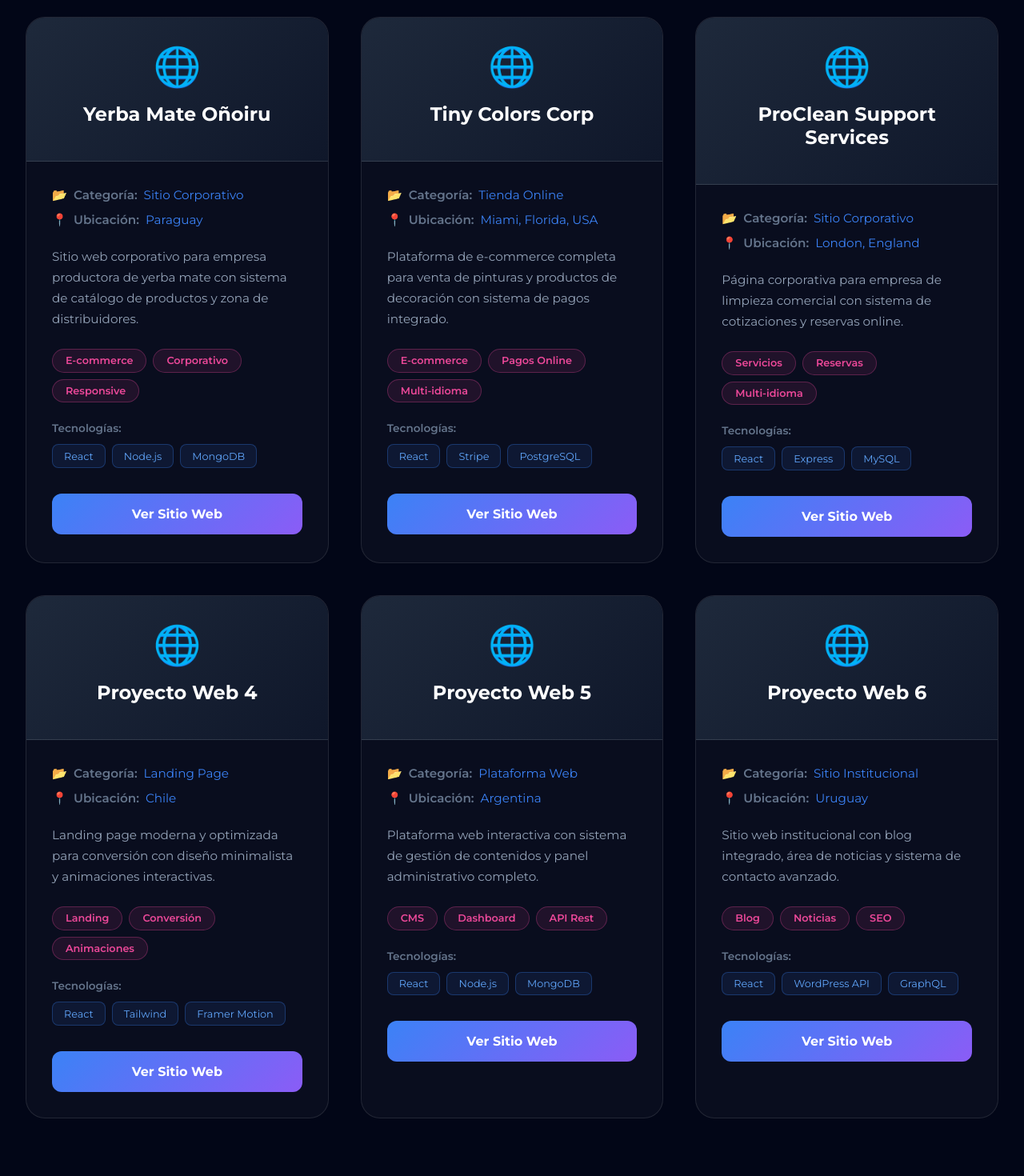
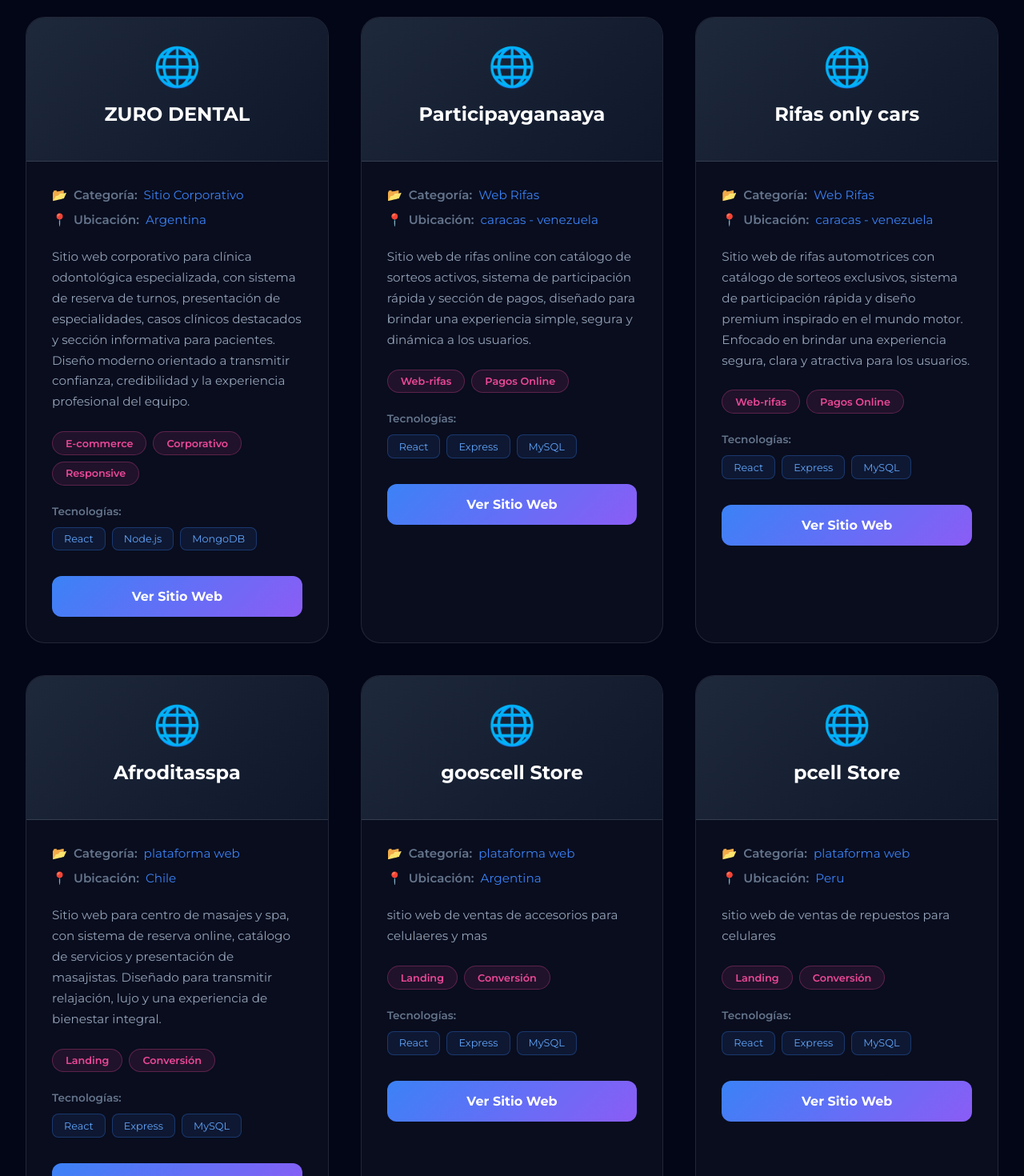
Before and after one commit to gabrielvolcan/gabriel-disena-backend, a React (Vite) app in the folder frontend/frontend/: page /portfolio-web in a window 1280 px wide. Shown: the part 540-2010 px from the top of the page at 80% size. Built offline with nearby package versions, Linux system fonts and the light colour scheme.

Commit message:
update landing

```diff
--- a/frontend/frontend/package.json
+++ b/frontend/frontend/package.json
@@ -22,6 +22,7 @@
     "autoprefixer": "^10.4.20",
     "postcss": "^8.4.47",
     "tailwindcss": "^3.4.14",
+    "terser": "^5.44.1",
     "vite": "^5.4.10"
   }
 }
--- a/frontend/frontend/src/pages/Portfolioweb.jsx
+++ b/frontend/frontend/src/pages/Portfolioweb.jsx
@@ -7,70 +7,86 @@
   const webProjects = [
     {
       id: 1,
-      name: 'Yerba Mate Oñoiru',
+      name: 'ZURO DENTAL',
       category: 'Sitio Corporativo',
-      location: 'Paraguay',
-      description: 'Sitio web corporativo para empresa productora de yerba mate con sistema de catálogo de productos y zona de distribuidores.',
-      image: '/projects/yerba-mate.jpg',
-      link: 'https://yerbamateonoiru.com',
+      location: 'Argentina',
+      description: 'Sitio web corporativo para clínica odontológica especializada, con sistema de reserva de turnos, presentación de especialidades, casos clínicos destacados y sección informativa para pacientes. Diseño moderno orientado a transmitir confianza, credibilidad y la experiencia profesional del equipo.',
+      image: '/uploads/ZURODENTAL.jpg',
+      link: 'https://www.zurodental.com.ar/',
       tags: ['E-commerce', 'Corporativo', 'Responsive'],
       technologies: ['React', 'Node.js', 'MongoDB']
     },
     {
       id: 2,
-      name: 'Tiny Colors Corp',
-      category: 'Tienda Online',
-      location: 'Miami, Florida, USA',
-      description: 'Plataforma de e-commerce completa para venta de pinturas y productos de decoración con sistema de pagos integrado.',
+      name: 'Participayganaaya',
+      category: 'Web Rifas',
+      location: 'caracas - venezuela',
+      description: 'Sitio web de rifas online con catálogo de sorteos activos, sistema de participación rápida y sección de pagos, diseñado para brindar una experiencia simple, segura y dinámica a los usuarios.',
       image: '/projects/tiny-colors.jpg',
-      link: 'https://tinycolorscorp.com',
-      tags: ['E-commerce', 'Pagos Online', 'Multi-idioma'],
-      technologies: ['React', 'Stripe', 'PostgreSQL']
+      link: 'https://participaayganaya.com/',
+      tags: ['Web-rifas', 'Pagos Online', ],
+      technologies: ['React', 'Express', 'MySQL']
     },
     {
       id: 3,
-      name: 'ProClean Support Services',
-      category: 'Sitio Corporativo',
-      location: 'London, England',
-      description: 'Página corporativa para empresa de limpieza comercial con sistema de cotizaciones y reservas online.',
-      image: '/projects/proclean.jpg',
-      link: 'https://procleansupport.com',
-      tags: ['Servicios', 'Reservas', 'Multi-idioma'],
+      name: 'Rifas only cars',
+      category: 'Web Rifas',
+      location: 'caracas - venezuela',
+      description: 'Sitio web de rifas automotrices con catálogo de sorteos exclusivos, sistema de participación rápida y diseño premium inspirado en el mundo motor. Enfocado en brindar una experiencia segura, clara y atractiva para los usuarios.',
+      image: '/uploads/onlycars.jpg',
+      link: 'https://www.rifasonlycars.com/',
+      tags: ['Web-rifas', 'Pagos Online', ],
       technologies: ['React', 'Express', 'MySQL']
     },
     {
       id: 4,
-      name: 'Proyecto Web 4',
-      category: 'Landing Page',
+      name: 'Afroditasspa',
+      category: 'plataforma web',
       location: 'Chile',
-      description: 'Landing page moderna y optimizada para conversión con diseño minimalista y animaciones interactivas.',
-      image: '/projects/proyecto4.jpg',
-      link: 'https://proyecto4.com',
-      tags: ['Landing', 'Conversión', 'Animaciones'],
-      technologies: ['React', 'Tailwind', 'Framer Motion']
+      description: 'Sitio web para centro de masajes y spa, con sistema de reserva online, catálogo de servicios y presentación de masajistas. Diseñado para transmitir relajación, lujo y una experiencia de bienestar integral.',
+      image: '/uploads/afroditaspa.jpg',
+      link: 'https://afroditasspa.com/',
+      tags: ['Landing', 'Conversión'],
+      technologies: ['React', 'Express', 'MySQL']
     },
+
+   {
+      id: 5,
+      name: 'gooscell Store',
+      category: 'plataforma web',
+      location: 'Argentina',
+      description: 'sitio web de ventas de accesorios para celulaeres y mas',
+      image: '/uploads/afroditaspa.jpg',
+      link: 'https://www.gooscell.com.ar/',
+      tags: ['Landing', 'Conversión'],
+      technologies: ['React', 'Express', 'MySQL']
+    },
+
     {
-      id: 5,
-      name: 'Proyecto Web 5',
-      category: 'Plataforma Web',
-      location: 'Argentina',
-      description: 'Plataforma web interactiva con sistema de gestión de contenidos y panel administrativo completo.',
-      image: '/projects/proyecto5.jpg',
-      link: 'https://proyecto5.com',
-      tags: ['CMS', 'Dashboard', 'API Rest'],
-      technologies: ['React', 'Node.js', 'MongoDB']
+
+    id: 5,
+      name: 'pcell Store',
+      category: 'plataforma web',
+      location: 'Peru',
+      description: 'sitio web de ventas de repuestos para celulares',
+      image: '/uploads/afroditaspa.jpg',
+      link: 'https://pcell.pe/',
+      tags: ['Landing', 'Conversión'],
+      technologies: ['React', 'Express', 'MySQL']
     },
+
     {
-      id: 6,
-      name: 'Proyecto Web 6',
-      category: 'Sitio Institucional',
-      location: 'Uruguay',
-      description: 'Sitio web institucional con blog integrado, área de noticias y sistema de contacto avanzado.',
-      image: '/projects/proyecto6.jpg',
-      link: 'https://proyecto6.com',
-      tags: ['Blog', 'Noticias', 'SEO'],
-      technologies: ['React', 'WordPress API', 'GraphQL']
-    }
+
+    id: 6,
+      name: 'detodoencursos',
+      category: 'plataforma web',
+      location: 'argenrtina',
+      description: 'sitio web de venta de cursos y estudios',
+      image: '/uploads/afroditaspa.jpg',
+      link: 'https://frontend-gamma-wheat-60.vercel.app/',
+      tags: ['E-commerce', 'Corporativo', 'Responsive'],
+      technologies: ['React', 'Express', 'MySQL']
+    },
   ];
 
   return (
@@ -147,7 +163,7 @@
           marginBottom: '1.5rem',
           lineHeight: '1.1'
         }}>
-          Todos Nuestros
+          Algunos de Nuestros
           <br />
           <span style={{
             fontStyle: 'italic',
--- a/frontend/frontend/vite.config.js
+++ b/frontend/frontend/vite.config.js
@@ -1,10 +1,18 @@
-// frontend/vite.config.js
 import { defineConfig } from 'vite'
 import react from '@vitejs/plugin-react'
 
 export default defineConfig({
   plugins: [react()],
-  server: {
-    port: 5173
+  base: '/',
+  build: {
+    outDir: 'dist',
+    assetsDir: 'assets',
+    sourcemap: false,
+    minify: 'terser',
+    rollupOptions: {
+      output: {
+        manualChunks: undefined
+      }
+    }
   }
 })
```
Also changed, not shown: 2 other files (tests, documents, lock files or other folders).
